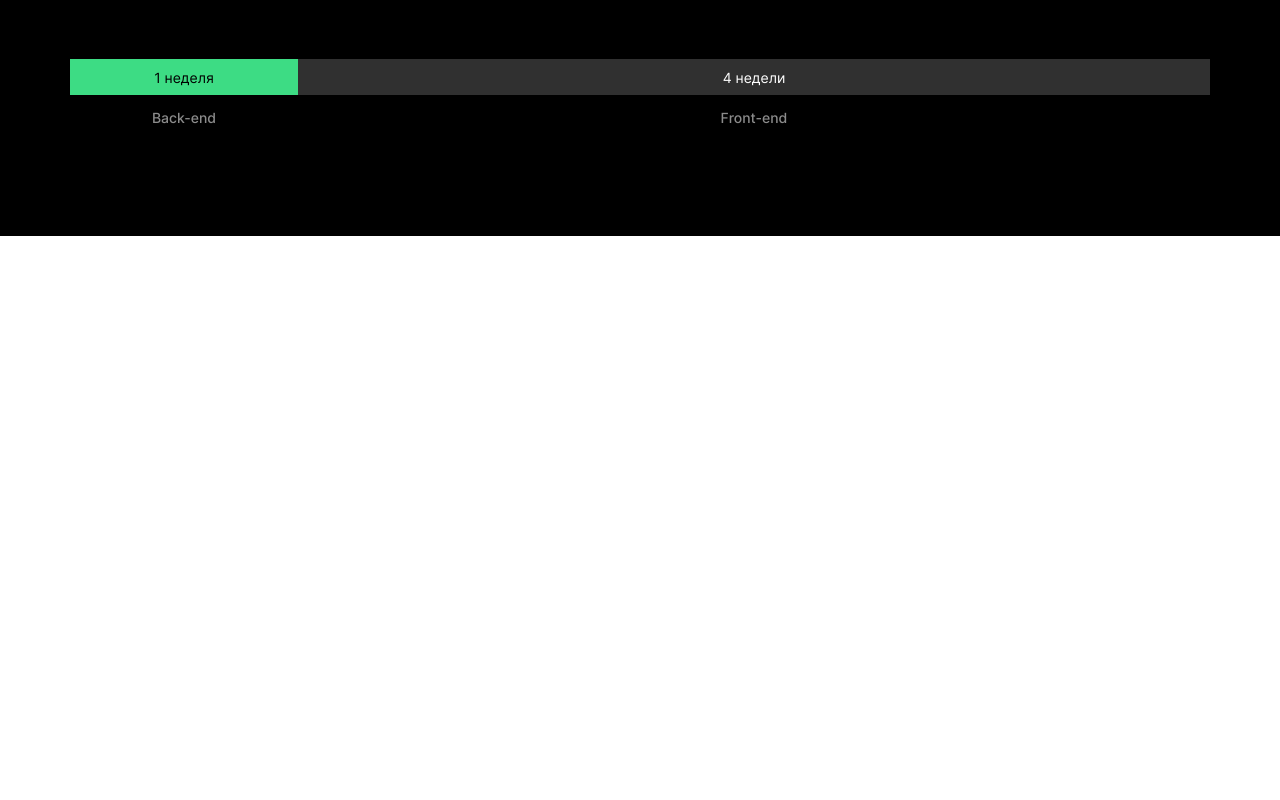
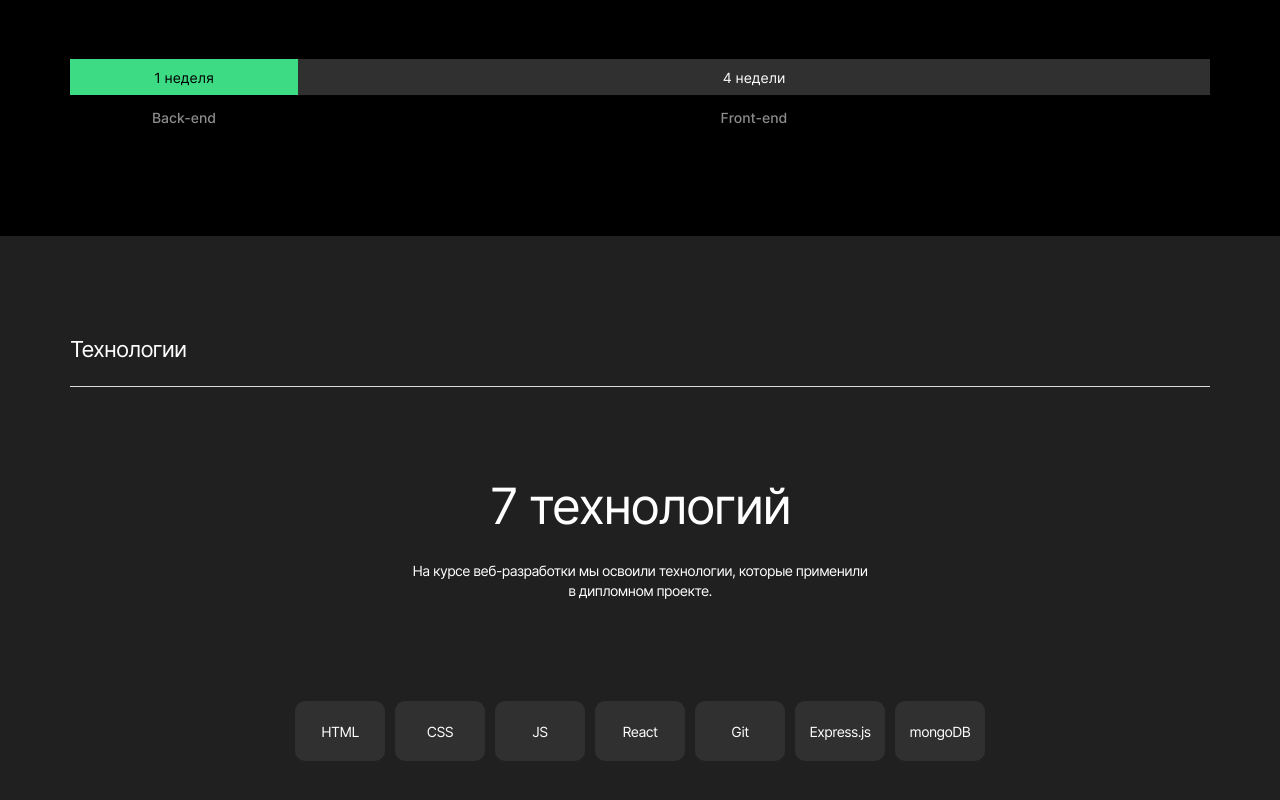
Before and after one commit to MikhailSulim/movies-explorer-frontend, a React (Create React App) app: page / in a window 1280 px wide. Shown: the part 1020-1820 px from the top of the page. Before the commit the page ends 1256 px from the top, so only its background shows below. Built offline with nearby package versions, Linux system fonts and the light colour scheme.

Commit message:
feature: сверстать блок techs

```diff
--- a/src/components/App/App.js
+++ b/src/components/App/App.js
@@ -3,6 +3,7 @@
 import Header from '../Header/Header';
 import Promo from '../Promo/Promo';
 import AboutProject from '../AboutProject/AboutProject';
+import Techs from '../Techs/Techs';
 
 function App() {
   return (
@@ -16,6 +17,7 @@
               <Header />
               <Promo />
               <AboutProject/>
+              <Techs/>
             </>
           }
         />
--- a/src/components/Techs/Techs.css
+++ b/src/components/Techs/Techs.css
@@ -0,0 +1,74 @@
+.techs {
+  width: 100%;
+  height: 625px;
+  display: flex;
+  font-family: 'Inter', Arial, sans-serif;
+  font-style: normal;
+  color: #fff;
+  display: flex;
+  flex-direction: column;
+}
+
+.techs__title {
+  max-width: 1140px;
+  min-width: 320px;
+  width: 100%;
+  margin: 0 auto;
+  font-weight: 400;
+  font-size: 22px;
+  line-height: 27px;
+  letter-spacing: -0.04em;
+  box-sizing: border-box;
+  padding-top: 100px;
+  padding-bottom: 23px;
+  border-bottom: 1px solid #dadada;
+}
+
+.techs__content {
+  margin: 0 auto;
+  display: flex;
+  flex-direction: column;
+  align-items: center;
+}
+
+.techs__subtitle {
+  padding-top: 90px;
+  font-weight: 400;
+  font-size: 50px;
+  line-height: 58px;
+  letter-spacing: -0.04em;
+  margin: 0;
+}
+
+.techs__text {
+  padding-top: 26px;
+  width: 460px;
+  font-weight: 400;
+  font-size: 14px;
+  line-height: 20px;
+  letter-spacing: -0.04em;
+  text-align: center;
+  margin: 0;
+}
+
+.techs__blocks {
+  padding-top: 100px;
+  display: flex;
+  flex-direction: row;
+  justify-content: space-between;
+  column-gap: 10px;
+}
+
+.techs__block {
+  width: 90px;
+  height: 60px;
+  border-radius: 10px;
+  background-color: #303030;
+  display: flex;
+  justify-content: center;
+  align-items: center;
+  font-weight: 400;
+  font-size: 14px;
+  line-height: 17px;
+  letter-spacing: -0.04em;
+}
--- a/src/components/Techs/Techs.js
+++ b/src/components/Techs/Techs.js
@@ -0,0 +1,20 @@
+function Techs() {
+  return <div className="techs">
+    <h2 className="techs__title">Технологии</h2>
+    <div className="techs__content">
+        <h3 className="techs__subtitle">7 технологий</h3>
+        <p className="techs__text">На курсе веб-разработки мы освоили технологии, которые применили в дипломном проекте.</p>
+        <div className="techs__blocks">
+            <div className="techs__block">HTML</div>
+            <div className="techs__block">CSS</div>
+            <div className="techs__block">JS</div>
+            <div className="techs__block">React</div>
+            <div className="techs__block">Git</div>
+            <div className="techs__block">Express.js</div>
+            <div className="techs__block">mongoDB</div>
+        </div>
+    </div>
+  </div>;
+}
+
+export default Techs;
--- a/src/index.css
+++ b/src/index.css
@@ -13,3 +13,5 @@
 @import url('./components/Promo/Promo.css');
 
 @import url('./components/AboutProject/AboutProject.css');
+
+@import url('./components/Techs/Techs.css');
```
